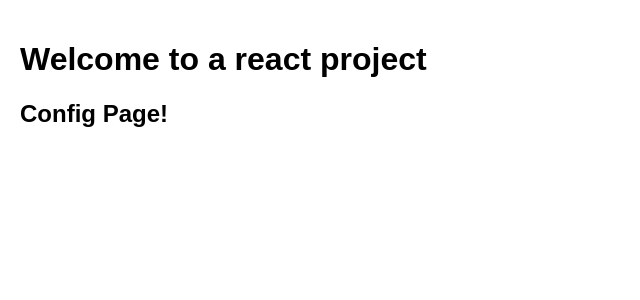
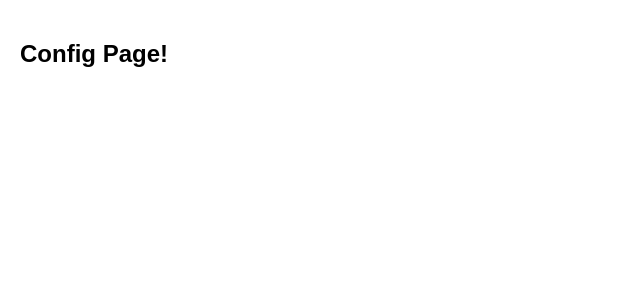
Before and after one commit to egglestn/g-browser, a React (Create React App) app: page / in a window 1280 px wide. Shown: the top 300 px of the page, without its empty margins (0-640 px from the left). Built offline with nearby package versions, Linux system fonts and the light colour scheme.

Commit message:
Change title

```diff
--- a/public/index.html
+++ b/public/index.html
@@ -19,7 +19,7 @@
       work correctly both with client-side routing and a non-root public URL.
       Learn how to configure a non-root public URL by running `npm run build`.
     -->
-    <title>React App</title>
+    <title>GDrive Browser</title>
   </head>
   <body>
     <noscript>
--- a/src/App.js
+++ b/src/App.js
@@ -7,10 +7,6 @@ class App extends Component {
   render() {
     return (
       <div className="App">
-        <header className="App-header">
-          <h1 className="App-title">Welcome to a react project</h1>
-        </header>
-
         <Router>
           <Route exact path="/" component={ConfigPage} />
         </Router>
```
